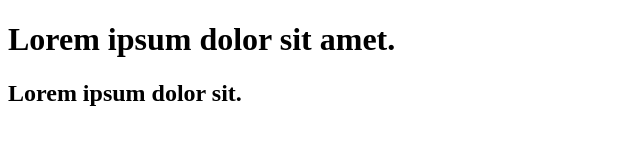
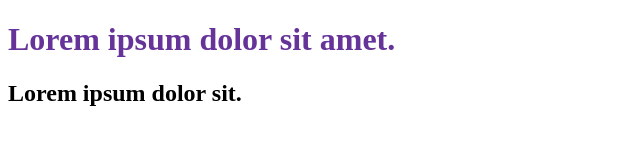
Before and after one commit to Santhosh5711/Front-end-class, a plain HTML site: page index.html in a window 1280 px wide. Shown: the whole page, without its empty margins (0-640 px from the left). Drawn offline with Linux system fonts and the light colour scheme.

Commit message:
updated color

```diff
--- a/index.html
+++ b/index.html
@@ -4,6 +4,7 @@
     <meta charset="UTF-8">
     <meta name="viewport" content="width=device-width, initial-scale=1.0">
     <title>Document</title>
+    <link rel="stylesheet" href="./style.css">
 </head>
 <body>
     <h1>Lorem ipsum dolor sit amet.</h1>
--- a/style.css
+++ b/style.css
@@ -0,0 +1,3 @@
+h1{
+    color: rebeccapurple;
+}
```
